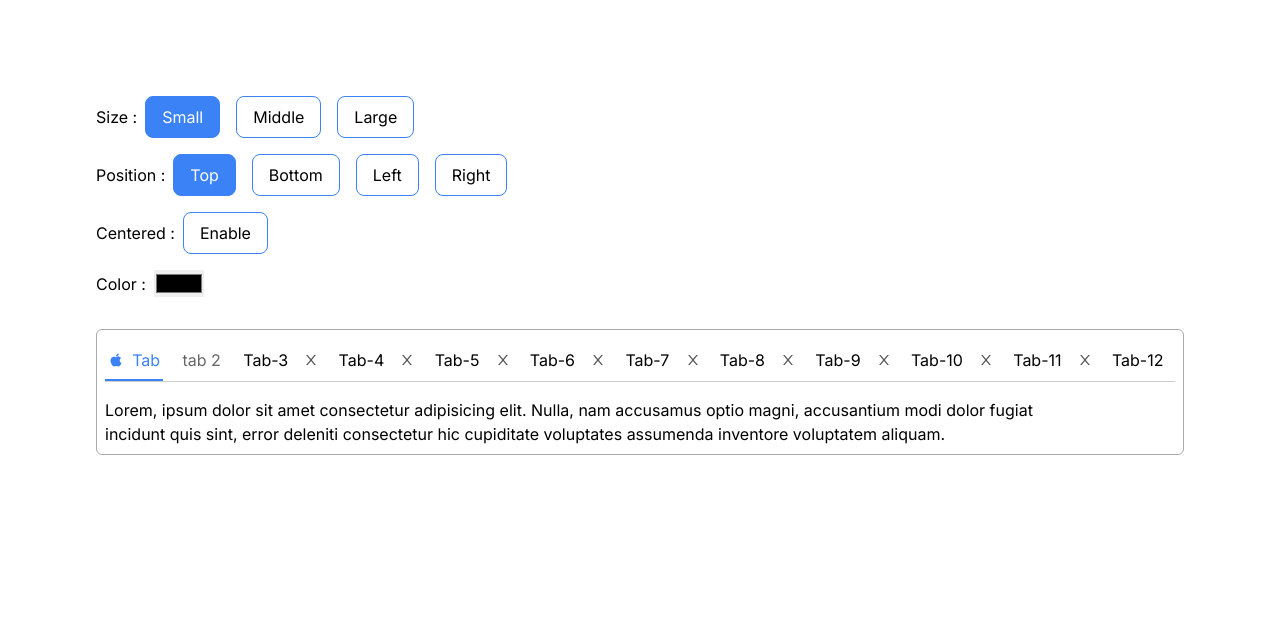
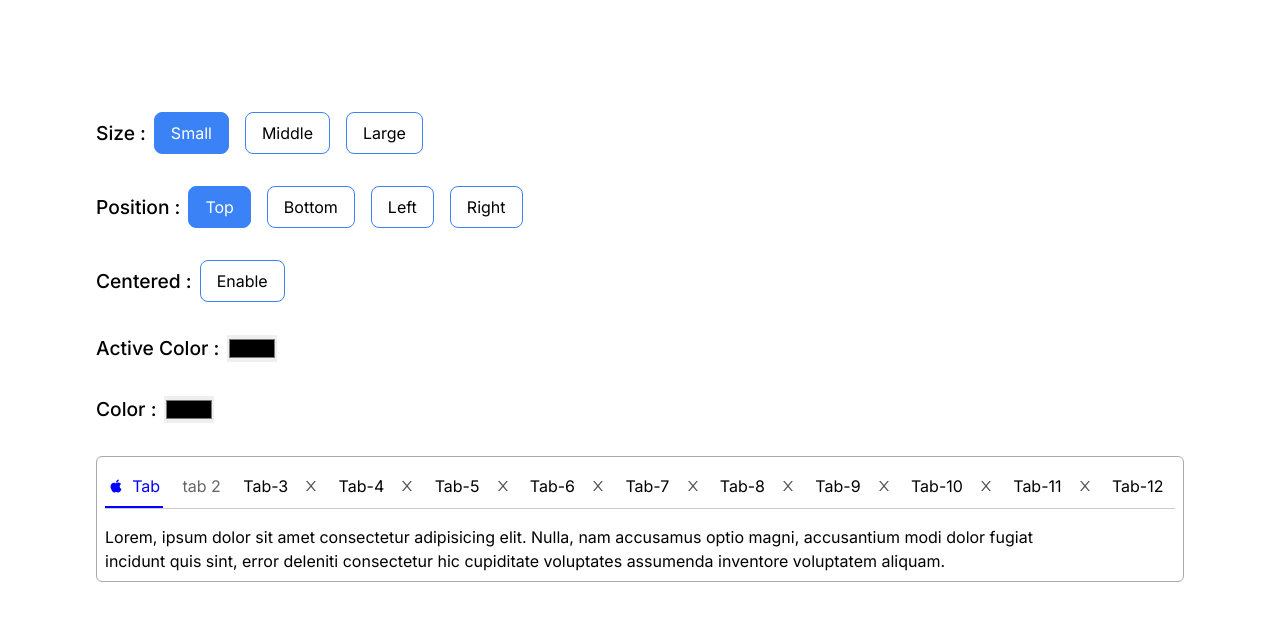
Before and after one commit to Bas-Shiekh/Tabs-component-task, a Next.js app: page / in a window 1280 px wide. Shown: the top 620 px of the page. Built offline with nearby package versions, Linux system fonts and the light colour scheme.

Commit message:
handled style customization functionality. relates #13

```diff
--- a/app/Components/Container.tsx
+++ b/app/Components/Container.tsx
@@ -8,11 +8,9 @@ interface ContainerProps {
 }
 
 const Container: React.FC<ContainerProps> = ({ title, children }) => (
-  <div className="flex gap-2 items-center">
-    <h1>{title} :</h1>
-    <div className="flex gap-4">
-      {children}
-    </div>
+  <div className="flex gap-2 flex-col md:flex-row md:items-center mt-4">
+    <h1 className="text-[1.2rem] font-medium">{title} :</h1>
+    <div className="flex gap-4">{children}</div>
   </div>
 );
 
--- a/app/Components/TabButton.tsx
+++ b/app/Components/TabButton.tsx
@@ -12,8 +12,8 @@ interface TabButtonProps {
   disabled: boolean;
   onClick: () => void;
   handleRemoveItem: (key: string) => void;
-  color?: string;
   closeable: boolean;
+  style?: { color?: string; activeColor?: string };
 }
 
 const TabButton: React.FC<TabButtonProps> = ({
@@ -25,35 +25,62 @@ const TabButton: React.FC<TabButtonProps> = ({
   position,
   disabled,
   closeable,
-  color,
   handleRemoveItem,
+  style,
 }) => {
   return (
-    <div className="flex gap-3 items-center relative shrink-0">
+    <div className="flex gap-3 items-center relative shrink-0" style={style}>
       <button
         type="button"
         key={keyElement}
         onClick={onClick}
         disabled={disabled}
+        className={classNames("px-[0.2rem] py-[0.6rem]", {
+          "text-[1.1rem]": size === "middle",
+          "text-[1.2rem]": size === "large",
+          "cursor-not-allowed opacity-60": disabled,
+          "before:top-0 before:left-0": position === "bottom",
+          "!px-[1rem]": position === "left" || position === "right",
+        })}
+        style={{
+          color: `${
+            isActive
+              ? style?.activeColor
+                ? style.activeColor
+                : "blue"
+              : style?.color
+              ? style.color
+              : "black"
+          }`,
+        }}
+      >
+        <div>{label}</div>
+      </button>
+      <div
         className={classNames(
-          "px-[0.2rem] py-[0.6rem] transition before:absolute before:w-0 before:h-0 before:bg-blue-500 before:ease-in-out before:duration-300",
+          "absolute w-0 h-0 transition-all ease-in-out duration-300 bg-blue-500",
           {
-            "text-[1.1rem]": size === "middle",
-            "text-[1.2rem]": size === "large",
-            "cursor-not-allowed opacity-60": disabled,
-            "before:bottom-0 before:left-0": position === "top",
-            "before:top-0 before:left-0": position === "bottom",
-            "before:top-0 before:right-0 !px-[1rem]": position === "left",
-            "before:top-0 before:left-0 !px-[1rem]": position === "right",
-            "text-blue-500 before:!w-full before:!h-[2px]":
+            "bottom-0 left-0": position === "top",
+            "top-0 left-0": position === "bottom" || position === "right",
+            "top-0 right-0": position === "left",
+            "!w-full !h-[2px]":
               (position === "bottom" || position === "top") && isActive,
-            "text-blue-500 before:!w-[2px] before:!h-full":
+            "!w-[2px] !h-full":
               (position === "left" || position === "right") && isActive,
           }
         )}
-      >
-        <div>{label}</div>
-      </button>
+        style={{
+          backgroundColor: `${
+            isActive
+              ? style?.activeColor
+                ? style.activeColor
+                : "blue"
+              : style?.color
+              ? style.color
+              : "black"
+          }`,
+        }}
+      />
       {closeable && (
         <AiOutlineClose
           onClick={() => handleRemoveItem(keyElement)}
@@ -65,45 +92,3 @@ const TabButton: React.FC<TabButtonProps> = ({
 };
 
 export default TabButton;
-
-// {
-//   `
-//         px-[0.2rem]
-//         py-[0.6rem]
-//         relative
-//         transition
-//         min-w-[50px]
-//         before:absolute
-//         before:w-0
-//         before:h-0
-//         before:bg-blue-500
-//         before:ease-in-out before:duration-300
-//         ${position === "top" && "before:bottom-0 before:left-0"}
-//         ${position === "bottom" && "before:top-0 before:left-0"}
-//         ${position === "left" && "before:top-0 before:right-0 !px-[1rem]"}
-//         ${position === "right" && "before:top-0 before:left-0 !px-[1rem]"}
-//         ${disabled && "cursor-not-allowed opacity-60"}
-//         ${
-//           isActive &&
-//           position === "top" &&
-//           "text-blue-500 before:!w-full before:!h-[2px]"
-//         }
-//         ${
-//           isActive &&
-//           position === "bottom" &&
-//           "text-blue-500 before:!w-full before:!h-[2px]"
-//         }
-//         ${
-//           isActive &&
-//           position === "left" &&
-//           "text-blue-500 before:!w-[2px] before:!h-full"
-//         }
-//         ${
-//           isActive &&
-//           position === "right" &&
-//           "text-blue-500 before:!w-[2px] before:!h-full"
-//         }
-//         ${size === "middle" && "text-[1.1rem]"}
-//         ${size === "large" && "text-[1.2rem]"}
-//       `;
-// }
--- a/app/Components/Tabs.tsx
+++ b/app/Components/Tabs.tsx
@@ -15,7 +15,11 @@ interface TabsProps {
   centered?: boolean;
   size?: string;
   position?: string;
-  color?: string;
+  style?: {
+    color?: string;
+    activeColor?: string;
+    [key: string]: string | undefined;
+  };
   defaultActiveKey?: string;
 }
 
@@ -25,7 +29,7 @@ const Tabs: React.FC<TabsProps> = ({
   size,
   position,
   centered,
-  color,
+  style,
 }) => {
   const [active, setActive] = useState(defaultActiveKey);
   const [newItems, setNewItems] = useState(items);
@@ -71,10 +75,10 @@ const Tabs: React.FC<TabsProps> = ({
             position={position || "top"}
             disabled={item.disabled || false}
             closeable={item.closeable || false}
-            color={color}
             handleRemoveItem={handleRemoveItem}
             onClick={() => handleTabClick(item.key)}
             label={item.label}
+            style={style}
           />
         ))}
       </div>
--- a/app/page.tsx
+++ b/app/page.tsx
@@ -49,6 +49,7 @@ const Home = () => {
   const [position, setPosition] = useState<string>("top");
   const [size, setSize] = useState<string>("small");
   const [color, setColor] = useState<string>("");
+  const [activeColor, setActiveColor] = useState<string>("");
   const [values, setValues] = useState({
     position: "top",
     size: "small",
@@ -61,7 +62,7 @@ const Home = () => {
 
   const handleSetPosition = (e: React.ChangeEvent<HTMLInputElement>) => {
     setPosition(e.target.value);
-    setValues({...values, position: e.target.value})
+    setValues({ ...values, position: e.target.value });
   };
 
   const handleSetCentered = () => {
@@ -72,12 +73,21 @@ const Home = () => {
     setColor(e.target.value);
   };
 
+  const handleSetActiveColor = (e: React.ChangeEvent<HTMLInputElement>) => {
+    setActiveColor(e.target.value);
+  };
+
   return (
-    <main className="flex min-h-screen flex-col p-24">
+    <main className="flex min-h-screen flex-col p-[2rem] md:p-24">
       <div className="flex flex-col gap-4 mb-8">
         <Container title="Size">
           {["small", "middle", "large"].map((size) => (
-            <Button onClick={handleSetSize} value={size} key={size} size={values.size} />
+            <Button
+              onClick={handleSetSize}
+              value={size}
+              key={size}
+              size={values.size}
+            />
           ))}
         </Container>
         <Container title="Position">
@@ -96,6 +106,9 @@ const Home = () => {
             value={!centered ? "Enable" : "Disable"}
           />
         </Container>
+        <Container title="Active Color">
+          <input type="color" onChange={handleSetActiveColor} />
+        </Container>
         <Container title="Color">
           <input type="color" onChange={handleSetColor} />
         </Container>
@@ -106,6 +119,7 @@ const Home = () => {
         size={size}
         centered={centered}
         position={position}
+        style={{ color, activeColor }}
       />
     </main>
   );
```
